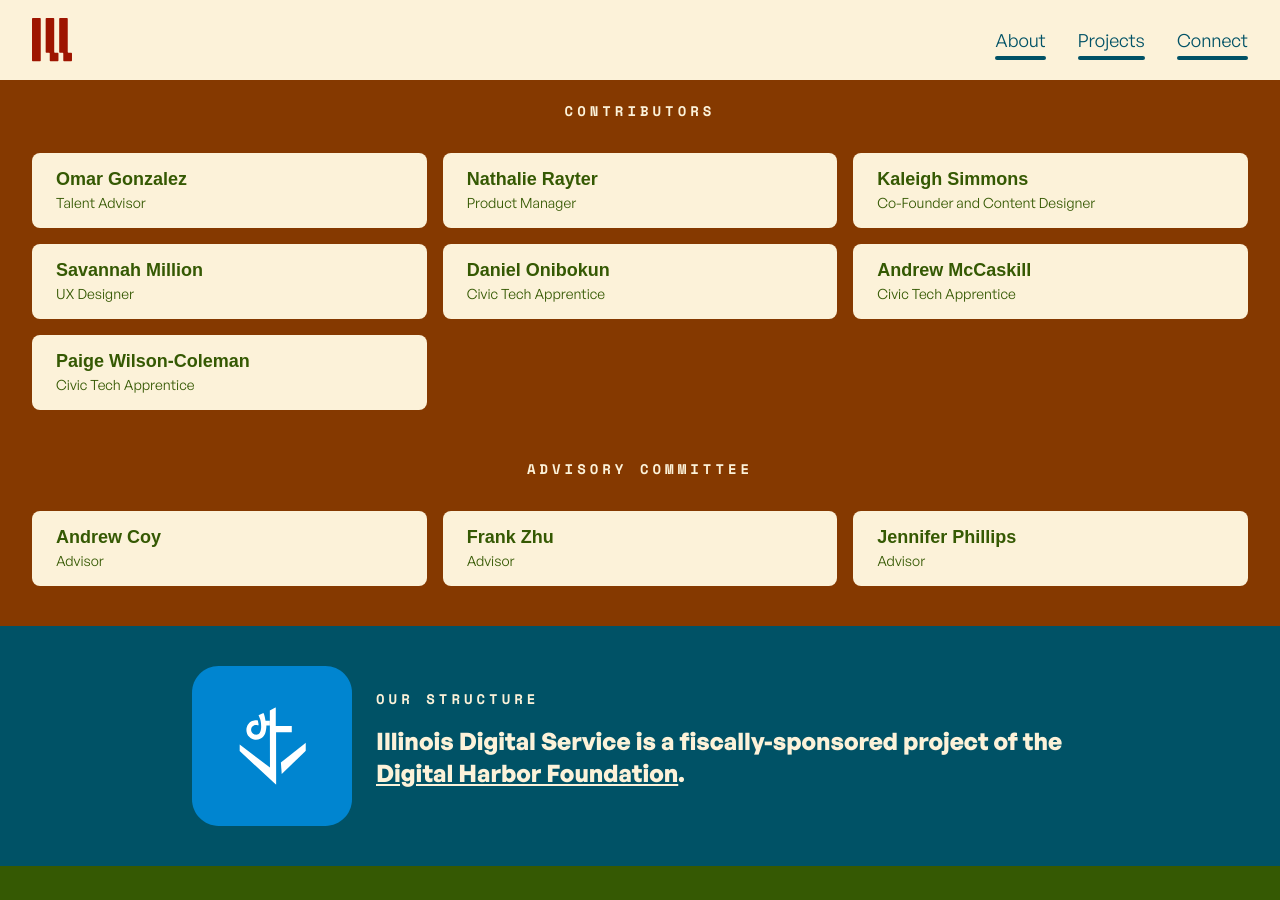
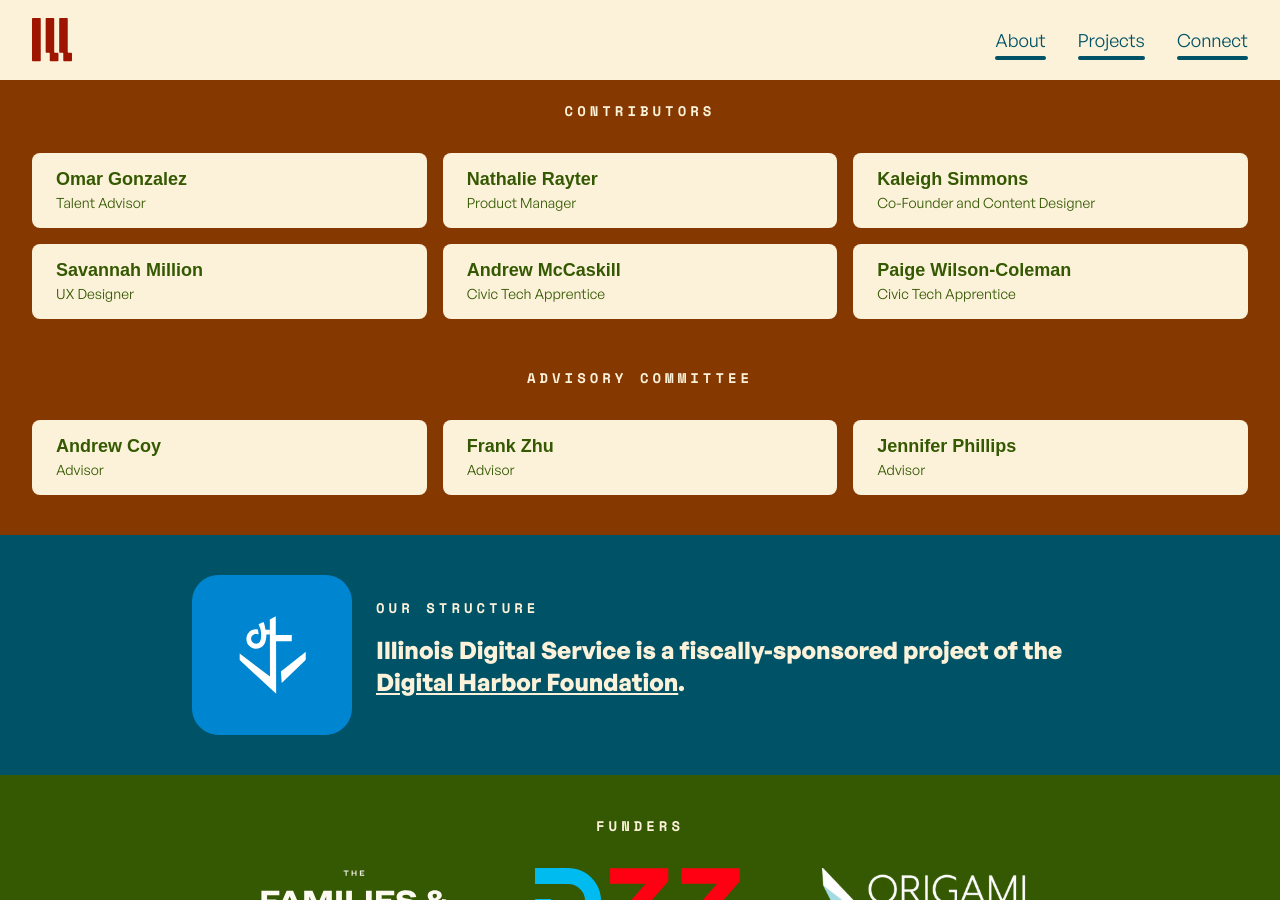
Before and after one commit to Illinois-Digital-Service/ilds-website, a Jekyll site: the page built from about.md, in a window 1280 px wide and 900 px high, scrolled down 2143 px. Built offline with Jekyll 4.4.1, drawn with Linux system fonts in a browser that asks for light colours; some web fonts are replaced.

Commit message:
Update about.md -- update civic tech apprenticeship list

```diff
--- a/about.md
+++ b/about.md
@@ -103,7 +103,6 @@
         {% include team-card.html name="Nathalie Rayter" role="Product Manager" %}
         {% include team-card.html name="Kaleigh Simmons" role="Co-Founder and Content Designer" %}
         {% include team-card.html name="Savannah Million" role="UX Designer" %}
-        {% include team-card.html name="Daniel Onibokun" role="Civic Tech Apprentice" %}
         {% include team-card.html name="Andrew McCaskill" role="Civic Tech Apprentice" %}
         {% include team-card.html name="Paige Wilson-Coleman" role="Civic Tech Apprentice" %}
       </div>
```
